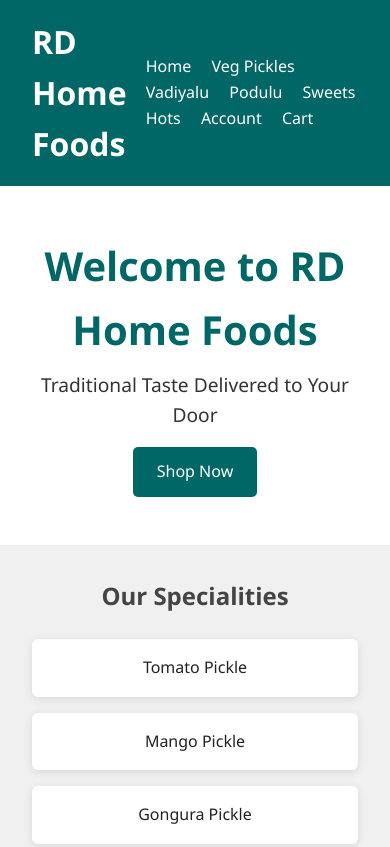
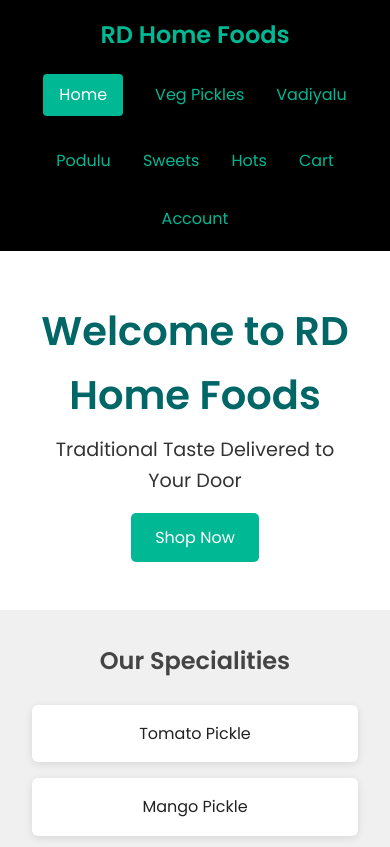
Before and after one commit to vvsai24/RD-home-foods, a website built with Vite: page index.html in a window 390 px wide. Shown: the top 847 px of the page. Built offline with nearby package versions, Linux system fonts and the light colour scheme.

Commit message:
Update header styles across pages

```diff
--- a/index.html
+++ b/index.html
@@ -9,16 +9,16 @@
 </head>
 <body>
   <header>
-    <h1>RD Home Foods</h1>
+    <a href="index.html" class="logo">RD Home Foods</a>
     <nav>
-      <a href="index.html">Home</a>
+      <a href="index.html" class="active">Home</a>
       <a href="veg-pickles.html">Veg Pickles</a>
       <a href="vadiyalu.html">Vadiyalu</a>
       <a href="podulu.html">Podulu</a>
       <a href="sweets.html">Sweets</a>
       <a href="hots.html">Hots</a>
+      <a href="cart.html">Cart</a>
       <a href="account.html">Account</a>
-      <a href="cart.html">Cart</a>
     </nav>
   </header>
 
--- a/styles.css
+++ b/styles.css
@@ -1,4 +1,3 @@
-/* Reset and base styles */
 /* Reset and Base */
 * {
   margin: 0;
@@ -7,7 +6,7 @@
 }
 
 body {
-  font-family: "Segoe UI", sans-serif;
+  font-family: "Poppins", sans-serif;
   background-color: #f8f8f8;
   color: #222;
   line-height: 1.6;
@@ -15,7 +14,7 @@ body {
 
 /* Header */
 header {
-  background-color: #006666;
+  background-color: #000000;
   color: white;
   display: flex;
   justify-content: space-between;
@@ -27,18 +26,33 @@ header {
 .logo {
   font-size: 1.5rem;
   font-weight: bold;
+  color: #00b894;
+  text-decoration: none;
+}
+
+nav {
+  display: flex;
+  align-items: center;
+  gap: 1.5rem;
 }
 
 nav a {
-  color: white;
-  margin-left: 1rem;
+  color: #00b894;
   text-decoration: none;
   font-weight: 500;
   transition: color 0.3s ease;
+  font-size: 1rem;
 }
 
 nav a:hover {
-  color: #ffd700;
+  color: #00d6a4;
+}
+
+nav a.active {
+  background-color: #00b894;
+  color: white;
+  padding: 0.5rem 1rem;
+  border-radius: 4px;
 }
 
 /* Hero Section */
@@ -63,7 +77,7 @@ nav a:hover {
 
 .cta-button {
   display: inline-block;
-  background-color: #006666;
+  background-color: #00b894;
   color: white;
   padding: 0.75rem 1.5rem;
   text-decoration: none;
@@ -72,7 +86,7 @@ nav a:hover {
 }
 
 .cta-button:hover {
-  background-color: #004d4d;
+  background-color: #00d6a4;
 }
 
 /* Highlight Section */
@@ -119,3 +133,21 @@ footer {
   from { opacity: 0; transform: translateY(20px); }
   to { opacity: 1; transform: translateY(0); }
 }
+
+/* Responsive Design */
+@media (max-width: 768px) {
+  header {
+    flex-direction: column;
+    padding: 1rem;
+  }
+
+  nav {
+    margin-top: 1rem;
+    flex-wrap: wrap;
+    justify-content: center;
+  }
+
+  nav a {
+    margin: 0.25rem;
+  }
+}
```
